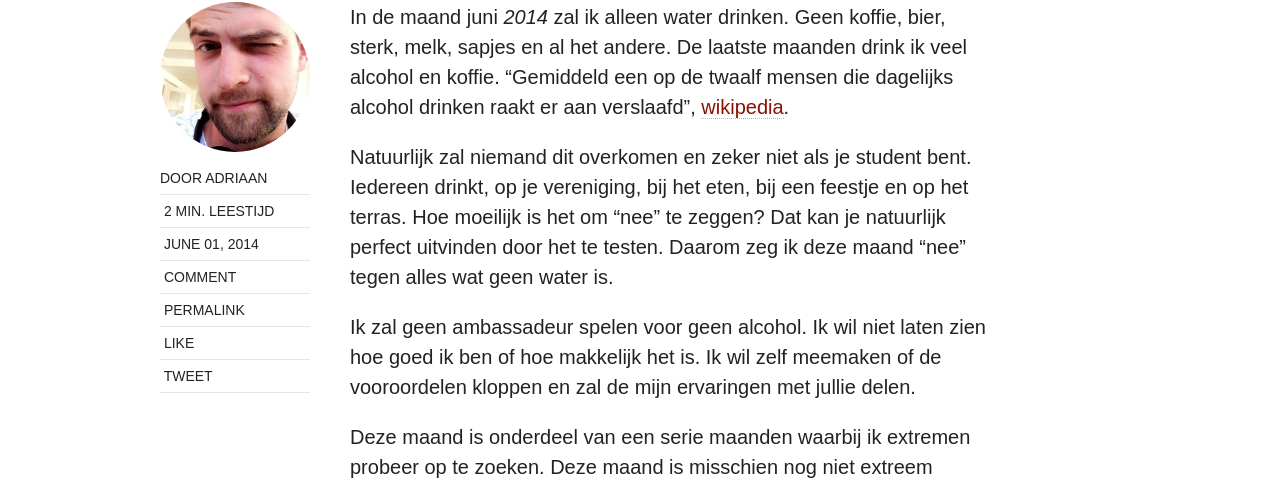
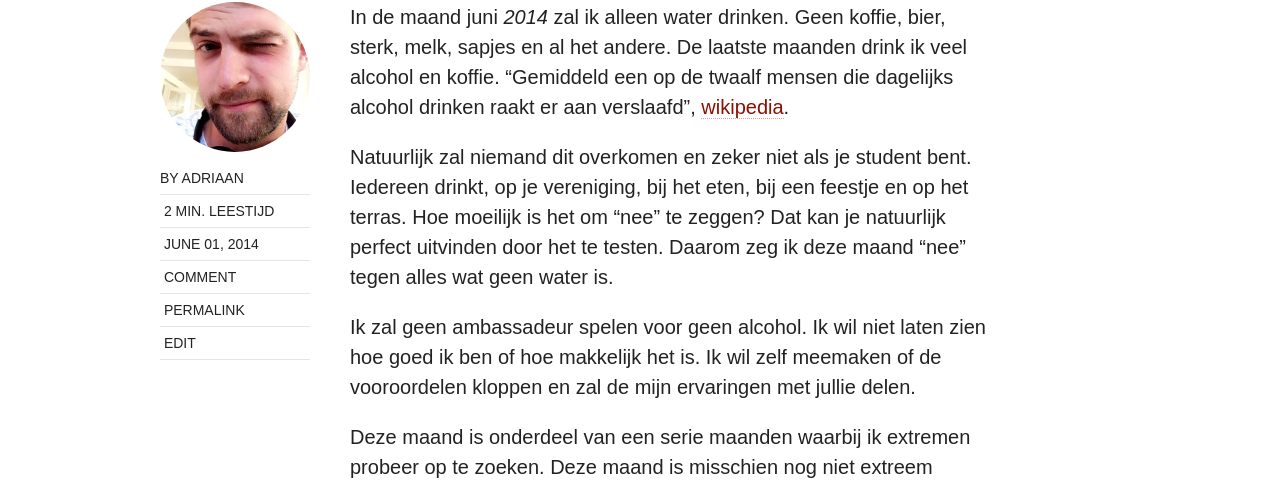
Before and after one commit to adriaandotcom/demaandvanadriaan, a Jekyll site: the page built from _posts/2014-06-01-water.md, in a window 1280 px wide. Shown: the part 738-1220 px from the top of the page. Built offline with Jekyll 4.4.1, drawn with Linux system fonts in a browser that asks for light colours; nearby versions of some CDN libraries; comment, search, counter and statistics services are not loaded.

Commit message:
Add github link

```diff
--- a/_layouts/post.html
+++ b/_layouts/post.html
@@ -44,20 +44,15 @@
       </header>
       <footer class="entry-meta">
         <img src="{{ site.baseurl }}/images/{{ site.owner.avatar }}" alt="{{ site.owner.name }} photo" class="author-photo">
-        <span class="author vcard">Door <span class="fn"><a href="{{ site.baseurl }}/about/" title="About {{ site.owner.name }}">{{ site.owner.name }}</a></span></span>
+        <span class="author vcard">By <span class="fn"><a href="{{ site.baseurl }}/about/" title="About {{ site.owner.name }}">{{ site.owner.name }}</a></span></span>
         {% if page.readtime > 0 %}
-        <span class=""><i class="fa fa-clock-o"></i> {{ page.readtime }} min. leestijd</span>
+          <span class=""><i class="fa fa-clock-o"></i> {{ page.readtime }} min. leestijd</span>
         {% endif %}
-        <span class="entry-date date published"><time datetime="{{ page.date | date_to_xmlschema }}"><i class="fa fa-calendar"></i> {{ page.date | date: "%B %d, %Y" }}</time></span>
-        {% if page.modified %}<span class="entry-date date modified"><time datetime="{{ page.modified }}"><i class="fa fa-pencil"></i> {{ page.modified | date: "%B %d, %Y" }}</time></span>{% endif %}
-        {% if site.disqus_shortname and page.comments %}<span class="entry-comments"><i class="fa fa-comment-o"></i> <a href="#disqus_thread">Comment</a></span>{% endif %}
-        <span><a href="{{ site.baseurl }}{{ page.url }}" rel="bookmark" title="{{ page.title }}"><i class="fa fa-link"></i> Permalink</a></span>
-        {% if page.share %}
-        <span class="social-share-facebook">
-            <a href="https://www.facebook.com/sharer/sharer.php?u={{ site.url }}{{ page.url }}" title="Share on Facebook" itemprop="Facebook"><i class="fa fa-facebook"></i> Like</a></span>
-        <span class="social-share-twitter">
-            <a href="https://twitter.com/intent/tweet?hashtags={{ page.categories | join: ',' }}&text={{ page.title }}&url={{ site.url }}{{ page.url }}&via={{site.owner.twitter}}" title="Share on Twitter" itemprop="Twitter"><i class="fa fa-twitter"></i> Tweet</a></span>
-            <!-- /.social-share -->{% endif %}
+        <span class="entry-date date published"><time datetime="{{ page.date | date_to_xmlschema }}"><i class="fa fa-calendar" aria-hidden="true"></i> {{ page.date | date: "%B %d, %Y" }}</time></span>
+        {% if page.modified %}<span class="entry-date date modified"><time datetime="{{ page.modified }}"><i class="fa fa-pencil" aria-hidden="true"></i> {{ page.modified | date: "%B %d, %Y" }}</time></span>{% endif %}
+        {% if site.disqus_shortname and page.comments %}<span class="entry-comments"><i class="fa fa-comment-o" aria-hidden="true"></i> <a href="#disqus_thread">Comment</a></span>{% endif %}
+        <span><a href="{{ site.baseurl }}{{ page.url }}" rel="bookmark" title="{{ page.title }}"><i class="fa fa-link" aria-hidden="true"></i> Permalink</a></span>
+        <span><a href="{{ page.path }}" title="Edit on GitHub"><i class="fa fa-pencil" aria-hidden="true"></i> Edit</a></span>
       </footer>
       <div class="entry-content">
         {{ content }}
```
